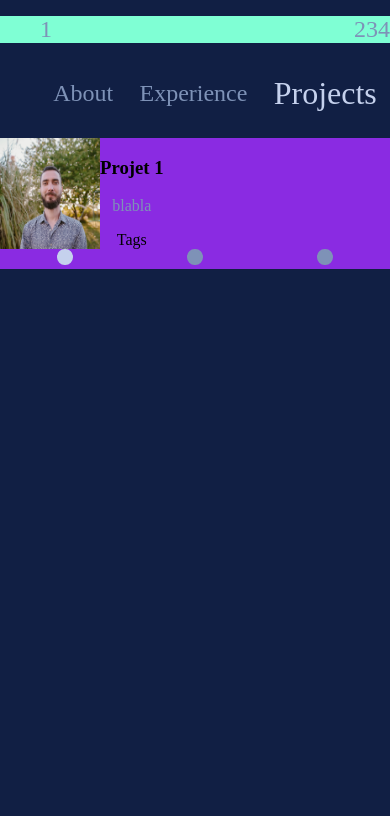
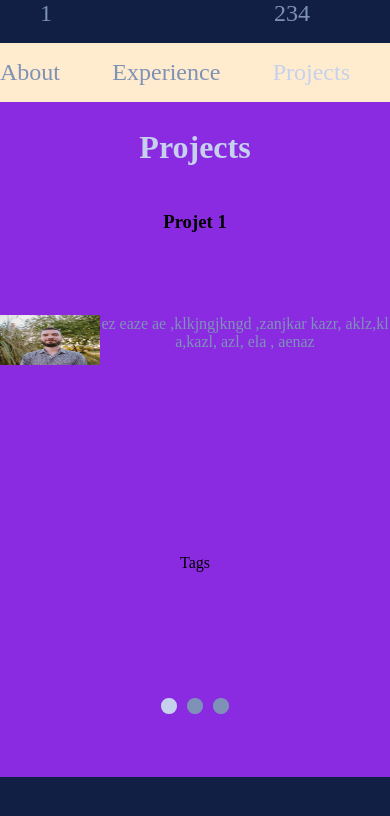
Before and after one commit to adriandufac/portfolio-v2, a React (Vite) app: page / in a window 390 px wide. Both pictures are taken after a click on the item "Projects". Shown: the top 816 px of the page. Built offline with nearby package versions, Linux system fonts and the light colour scheme.

Commit message:
responsive

```diff
--- a/src/App.css
+++ b/src/App.css
@@ -49,26 +49,28 @@ input[type="radio"]:checked {
   display: grid;
   grid-template-columns: 1fr 1fr 1fr 1fr;
   grid-template-areas:
-    'side-navbar-container  card card card'
-    'side-navbar-container  card card card'
-    'side-navbar-container  card card card'
-    'side-navbar-container  card card card';
-    gap: 10px;
+    'side-navbar-container  card card card card'
+    'side-navbar-container  card card card card'
+    'side-navbar-container  card card card card'
+    'side-navbar-container  card card card card';
+    /* gap: 10px; */
 }
 @media (max-width: 768px) {
   .grid-container {
     margin-left: 50px;
     margin-right: 50px;
+    height: 70vh;
+
+  }
+ }
+
+ @media (max-width: 768px) {
+  .grid-container {
     grid-template-areas:
     'side-navbar-container  side-navbar-container side-navbar-container side-navbar-container'
     'card  card card card'
     'card  card card card'
     'card  card card card';
-  }
- }
-
- @media (max-width: 425px) {
-  .grid-container {
     margin-left: 0;
     margin-right: 0;
   }
@@ -77,14 +79,20 @@ input[type="radio"]:checked {
 
  /*** SIDE NAVBAR STYLING ******/
  .side-navbar-container {
-  /* background-color:blanchedalmond; */
+  background-color:blanchedalmond;
   grid-area: side-navbar-container;
   width: 100%;
   height: 100%;
+  display: flex;
+  vertical-align: middle;
+  text-align: left;
+  margin-left: 0;
+
 }
 
 /*** CARD STYLING ******/
 .card-container {
+  height: 80vh;
   background-color: blueviolet;
   grid-area: card;
   width: 100%;
--- a/src/components/AboutCard/AboutCard.module.css
+++ b/src/components/AboutCard/AboutCard.module.css
@@ -1,8 +1,24 @@
+.imgContainer{
+
+    padding-bottom: 4%;
+}
 .profilpic{
-    width : 50%;
+    width: 80%;
     border-radius: 50%;
+    height: fit-content;
+    margin: auto;
 }
 
 .aboutcardcontainer {
     display: flex;
+
 }
+
+@media (max-width: 768px) {
+    .aboutcardcontainer{
+        flex-direction: column;
+    }
+    .profilpic {
+        width: 40%;
+    }
+ }
--- a/src/components/AboutCard/AboutCard.tsx
+++ b/src/components/AboutCard/AboutCard.tsx
@@ -2,17 +2,27 @@ import profilpic from "../../assets/profilpic.jpg";
 import styles from "./AboutCard.module.css";
 const AboutCard = () => {
   return (
+    <>
+      <h2>About</h2>
       <div className={styles.aboutcardcontainer}>
+        <div className={styles.imgContainer}>
           <img
             src={profilpic}
             className={styles.profilpic}
             alt="Adrian Dufac"
           ></img>
+        </div>
         <span>
-        <h2>About</h2>
-        <p>My name is Adrian, I'm a fullstack developper </p>
+          <p>
+            Lorem ipsum dolor, sit amet consectetur adipisicing elit. Nostrum
+            aperiam dolor ex, qui ipsam ea dolore doloremque nobis ad modi porro
+            asperiores consequatur mollitia! Voluptates, itaque quis? Ad cum
+            veritatis dolore, quasi alias, officia eos modi repellendus nostrum
+            minima in.
+          </p>
         </span>
       </div>
+    </>
   );
 };
 
--- a/src/components/MainNavBar/MainNavBar.module.css
+++ b/src/components/MainNavBar/MainNavBar.module.css
@@ -1,15 +1,17 @@
 
  .container {
-    background-color: aquamarine;
+    /* background-color: aquamarine; */
     color:#C5D1ED;
 
   }
 
   .ul {
+    margin-top: 0;
     display: flex;
     flex-direction: row;
     justify-content: space-between;
     list-style: none;
+    margin-right: 40px;
   }
 
   .logoContainer {
--- a/src/components/ProjectsCard/Projects.ts
+++ b/src/components/ProjectsCard/Projects.ts
@@ -5,7 +5,8 @@ const projects = [
     id: 1,
     title: "Projet 1",
     img: test,
-    description: "blabla",
+    description:
+      "ez eaze ae ,klkjngjkngd ,zanjkar kazr, aklz,kl a,kazl, azl, ela , aenaz ",
   },
   {
     id: 2,
--- a/src/components/ProjectsCard/ProjectsCard.module.css
+++ b/src/components/ProjectsCard/ProjectsCard.module.css
@@ -1,15 +1,50 @@
 .hidden  {
     display: none;
 }
+
+.mainContainer{
+    height: 100%;
+}
 .contentContainer {
-    display: flex;
+    display: grid;
+    grid-template-columns: 1fr 1fr 1fr 1fr;
+  grid-template-areas:
+    'title  title title title'
+    'img  desc desc desc'
+    'img  desc desc desc'
+    'img  desc desc desc'
+    'tags  tags tags tags'
+    'input  input input input';
+    height: 60vh;
+}
+.tagContainer{
+    /* background-color: blue; */
+    grid-area: tags;
+    text-align: center;
+}
+.title{
+    text-align: center;
+    grid-area: title;
+}
+.description{
+    text-align: center;
+    grid-area: desc;
+    margin: 0;
 }
 
 .inputContainer{
+    grid-area: input;
     display: flex;
     justify-content: space-around;
+    margin-left: 40%;
+    margin-right: 40%;
 }
 
 .imgProject{
+    margin-left: auto;
+    margin-right: auto;
+    grid-area: img;
+    text-align: left;
     width : 100px;
+    height: 50px;
 }
--- a/src/components/ProjectsCard/ProjectsCard.tsx
+++ b/src/components/ProjectsCard/ProjectsCard.tsx
@@ -7,7 +7,8 @@ const ProjectsCard = () => {
   const [idDisplayed, setIdDisplayed] = useState(1);
 
   return (
-    <>
+    <div className={styles.mainContainer}>
+      <h2>Projects</h2>
       {projects.map((project) => (
         <div
           key={project.id}
@@ -16,9 +17,10 @@ const ProjectsCard = () => {
           }
         >
           <img className={styles.imgProject} src={project.img}></img>
-          <div>
-            <h3>{project.title}</h3>
-            <p>{project.description}</p>
+
+          <h3 className={styles.title}>{project.title}</h3>
+          <p className={styles.description}>{project.description}</p>
+          <div className={styles.tagContainer}>
             <Tags></Tags>
           </div>
         </div>
@@ -37,7 +39,7 @@ const ProjectsCard = () => {
           </label>
         ))}
       </div>
-    </>
+    </div>
   );
 };
 
--- a/src/components/SideNavBar/SideNavBar.module.css
+++ b/src/components/SideNavBar/SideNavBar.module.css
@@ -6,13 +6,24 @@ li {
 }
 .enligthen {
     color: #C5D1ED;
-    font-size: xx-large;
+    font-size: x-large;
+}
+.container{
+        margin: auto;
+}
+.ul{
+    padding-left: 0;
 }
 
  @media (max-width: 768px) {
+    .container {
+        margin: 0;
+        width: 100%;
+    }
     ul{
         display: flex;
-        justify-content: space-around;
+        justify-content: space-between;
         align-items: center;
+        padding-right: 40px;
     }
 }
--- a/src/components/SideNavBar/SideNavBar.tsx
+++ b/src/components/SideNavBar/SideNavBar.tsx
@@ -9,7 +9,7 @@ const elements = ["About", "Experience", "Projects"];
 
 const SideNavBar = ({ enlightenElement, handleClick }: SideNavBarProps) => {
   return (
-    <div className="main-navbar-container">
+    <div className={styles.container}>
       <ul className={styles.ul}>
         {elements.map((element) => (
           <a>
```
Lines whose indentation alone changed are shown as unchanged.
